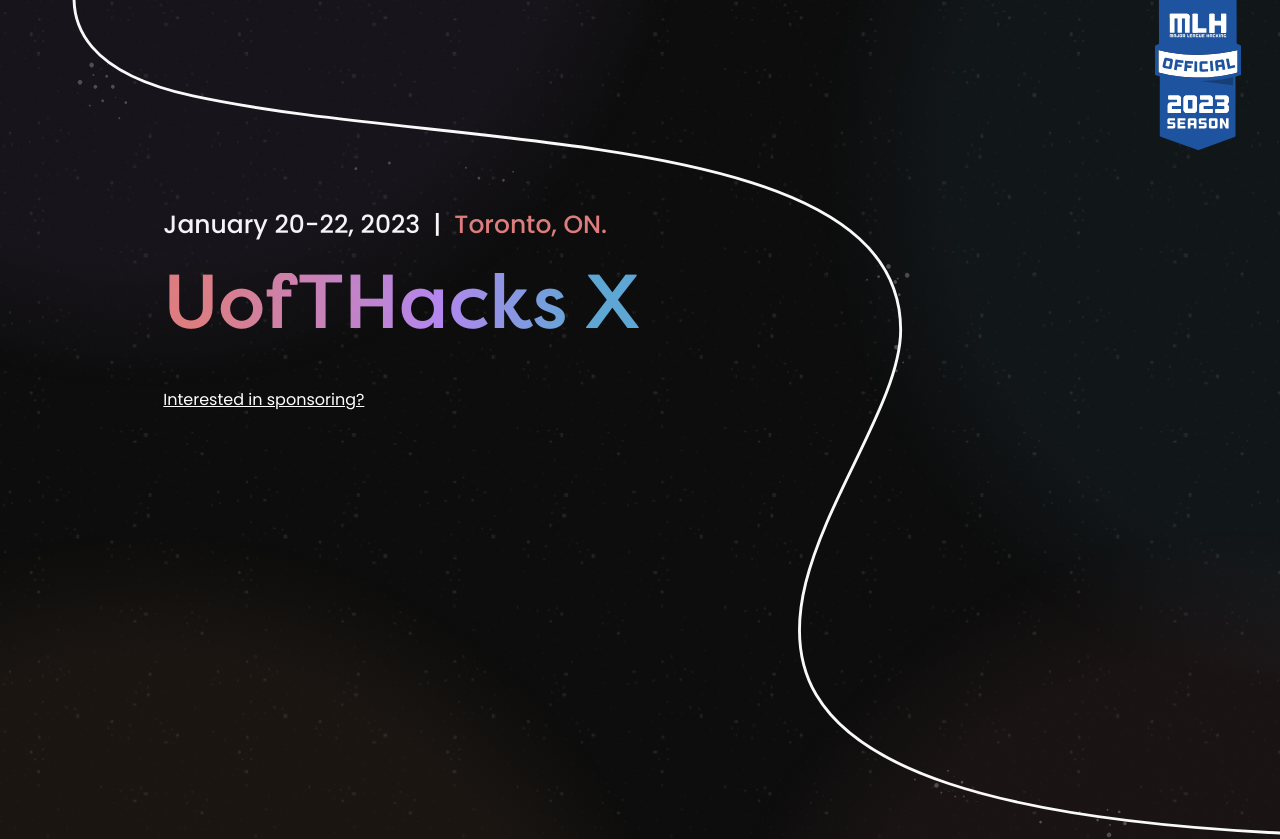
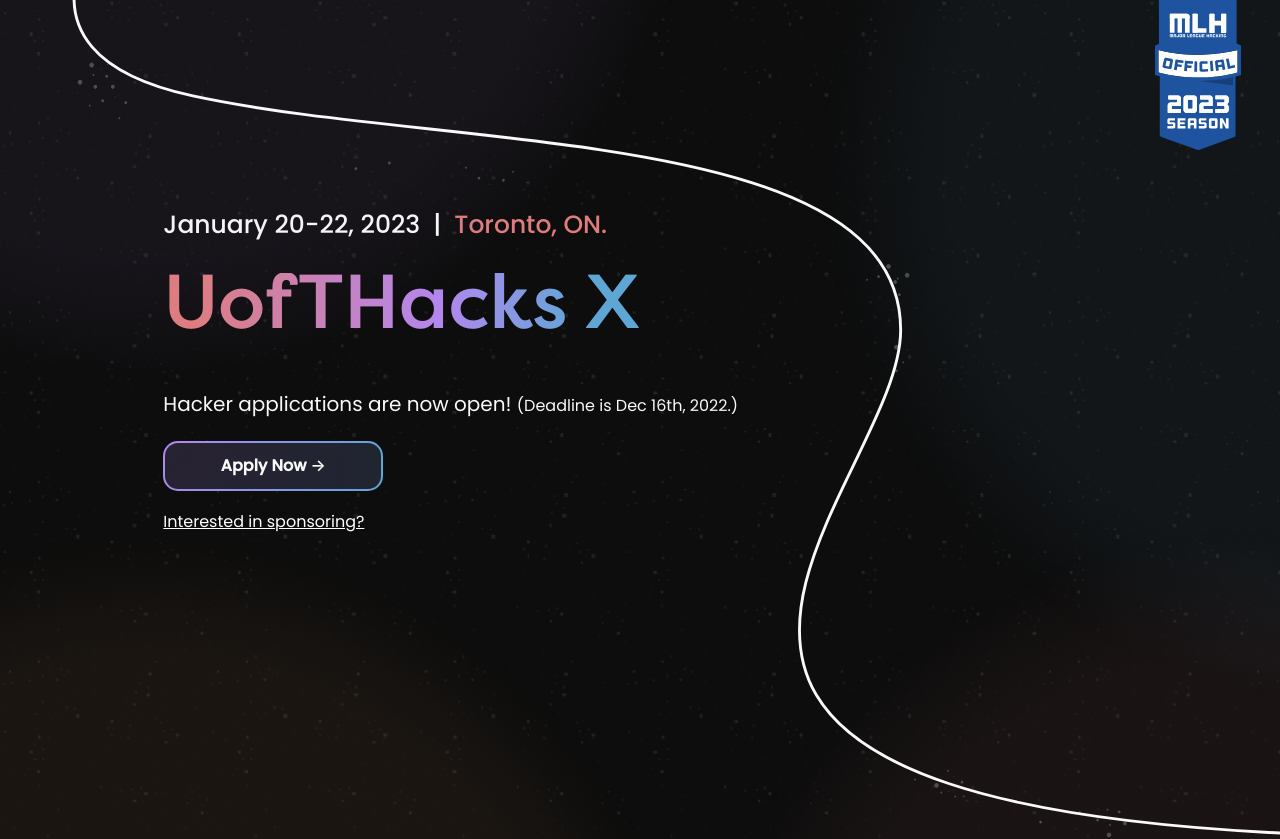
Before and after one commit to UofTHacks-Official/site-x, a Next.js app: page / in a window 1280 px wide. Shown: the top 839 px of the page. Built offline with nearby package versions, Linux system fonts and the light colour scheme.

Commit message:
Added apply button

```diff
--- a/components/atoms/Button.jsx
+++ b/components/atoms/Button.jsx
@@ -28,3 +28,39 @@
     >{props.children || props.title}</StyledButton>
   );
 }
+
+
+export const ApplyButton = (props) => {
+
+  const StyledApply = styled("a", css({
+      display: 'flex',
+      position: 'relative',
+      color: props.color == null ? "$primary-text" : props.color,
+      textDecoration: "none",
+      fontFamily: "$poppins",
+      fontSize: "16px",
+      width: "216px",
+      height: "46px",
+      border: "2px solid transparent",
+      backgroundImage: "linear-gradient(rgba(25, 23, 30, 0.9), rgba(25, 23, 30, 0.9)), radial-gradient(circle at top left, #B487EE,#5EA7D5)",
+      backgroundOrigin: "border-box",
+      backgroundClip: "padding-box, border-box",
+      borderRadius: "15px",
+      fontWeight: "600",
+      cursor: 'pointer',
+      transition: "color 0.2s ease-in",
+      justifyContent: "center",
+      alignItems: "center",
+      zIndex: '1',
+
+      '&:hover' : {
+        color: props.color == null ? "$tertiary" : props.color,
+        cursor: 'pointer',
+        transition: "color 0.2s ease-out",
+      },
+  }));
+
+  return (
+    <StyledApply href="https://my.uofthacks.com/register">Apply Now →</StyledApply>
+  );
+};
--- a/components/sections/Hero.jsx
+++ b/components/sections/Hero.jsx
@@ -1,5 +1,5 @@
 import { styled, css } from "~stitches";
-import { Subtitle, DisplayText, Body } from "@components/atoms";
+import { Subtitle, DisplayText, Body, ApplyButton } from "@components/atoms";
 
 const Wrapper = styled('div', {
   display: "flex",
@@ -21,6 +21,8 @@
         </span>
       </Subtitle>
       <DisplayText>UofTHacks X</DisplayText>
+      <Body size="large">Hacker applications are now open! <span style ={{fontSize: "1rem"}}>(Deadline is Dec 16th, 2022.)</span></Body>
+      <ApplyButton />
       <Body><a href='mailto:sponsors@uofthacks.com' style={{color: "#ffff", "textDecoration": "underline"}}>Interested in sponsoring?</a></Body>
     </Wrapper>
   )
```
